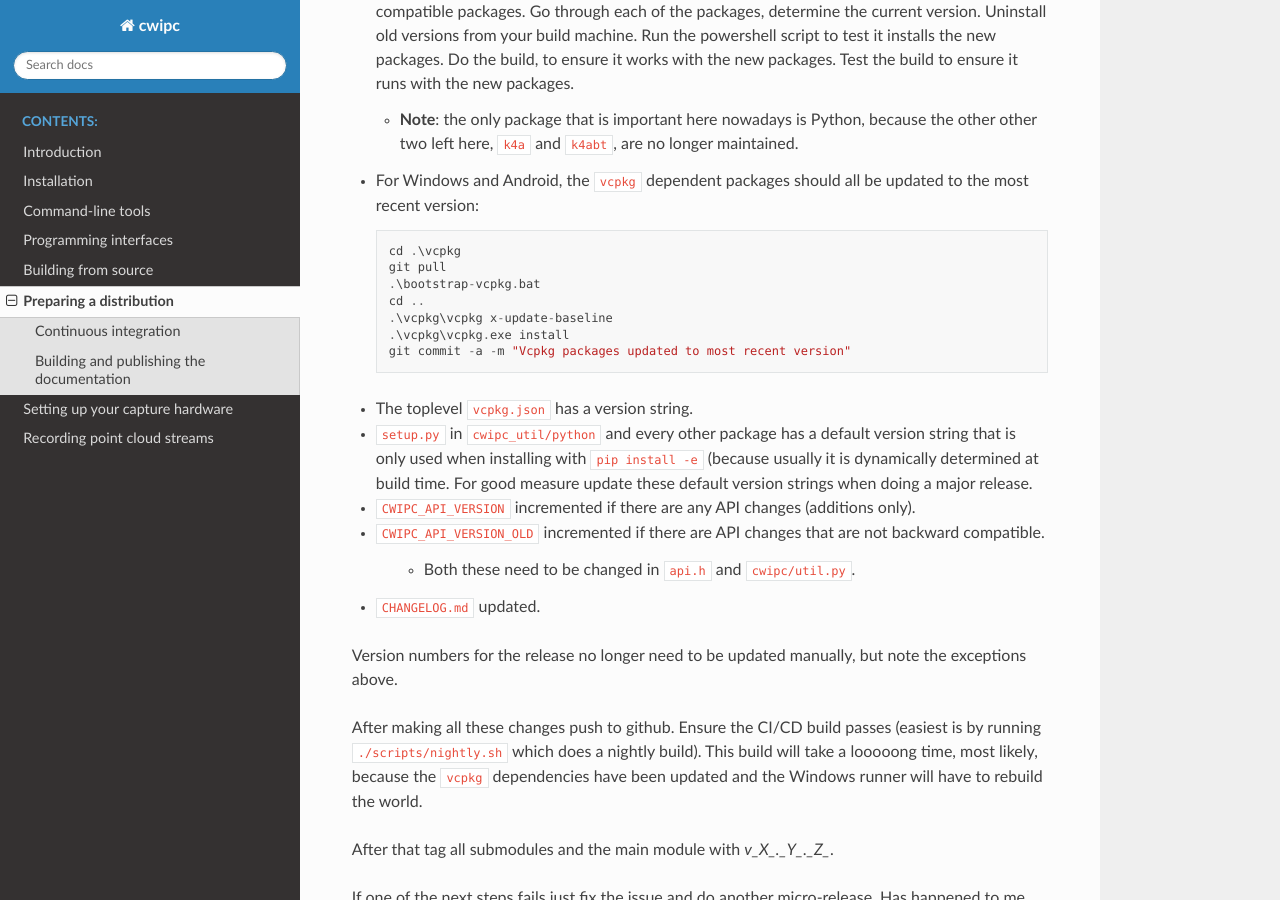
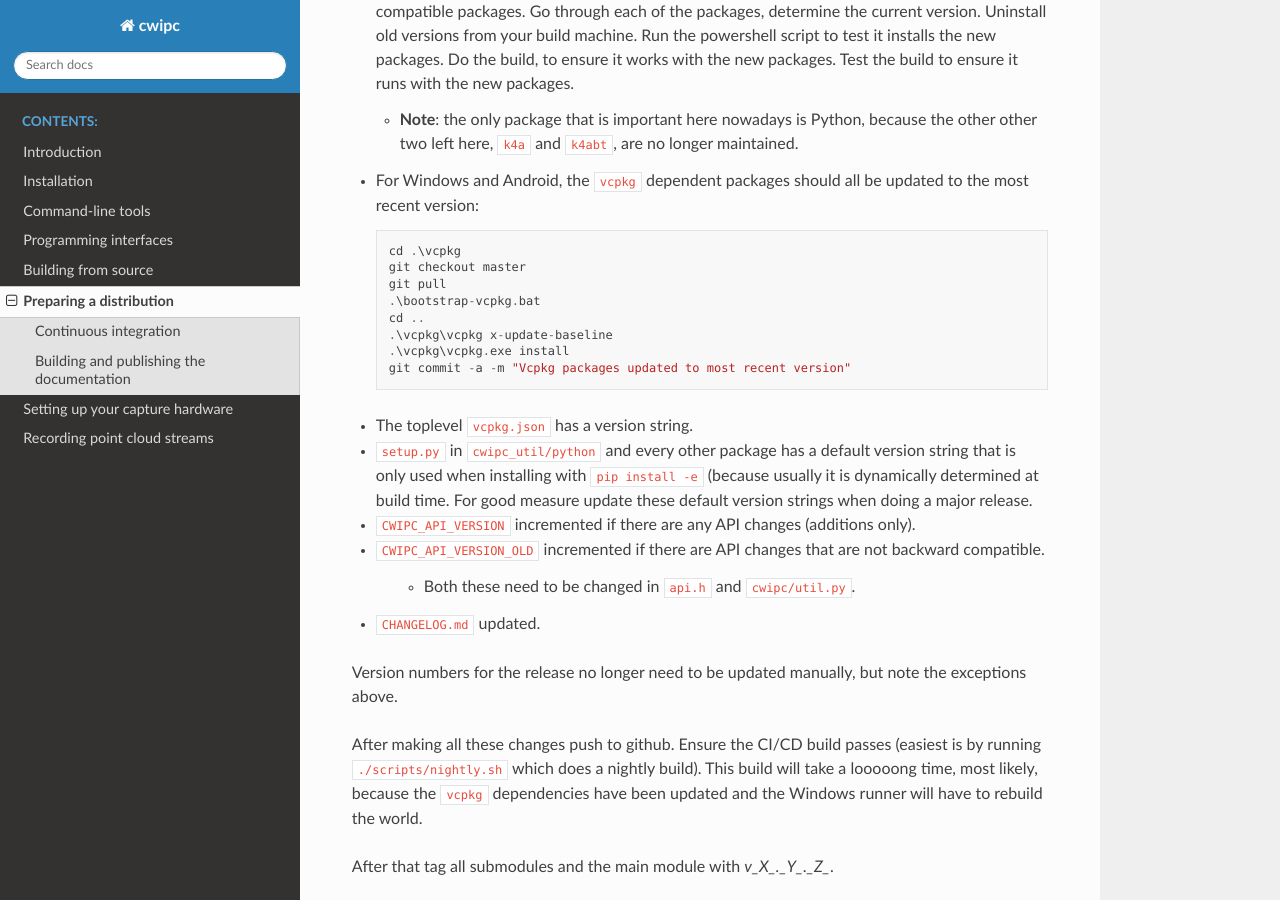
Before and after one commit to cwi-dis/cwipc, a Sphinx documentation site: the page built from docs/distribution.rst, in a window 1280 px wide and 900 px high, scrolled down 1083 px. Built offline with Sphinx 7.4.7 and the Read the Docs theme 3.1.0, drawn with Linux system fonts in a browser that asks for light colours; pages that are not in the unit, such as notebooks, are missing from menus.

Commit message:
Added essential step for updating vcpkg.

```diff
--- a/docs/distribution.rst
+++ b/docs/distribution.rst
@@ -42,6 +42,7 @@ When creating a new release, ensure the following have been done:
 - For Windows and Android, the ``vcpkg`` dependent packages should all be updated to the most recent version::
 
     cd .\vcpkg
+    git checkout master
     git pull
     .\bootstrap-vcpkg.bat
     cd ..
```
